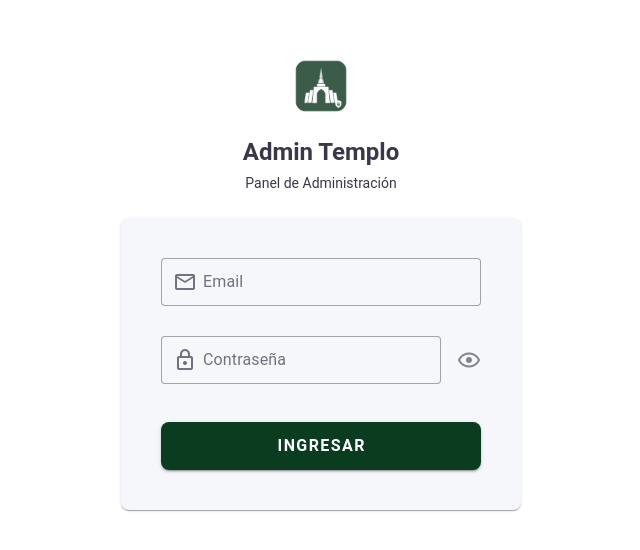
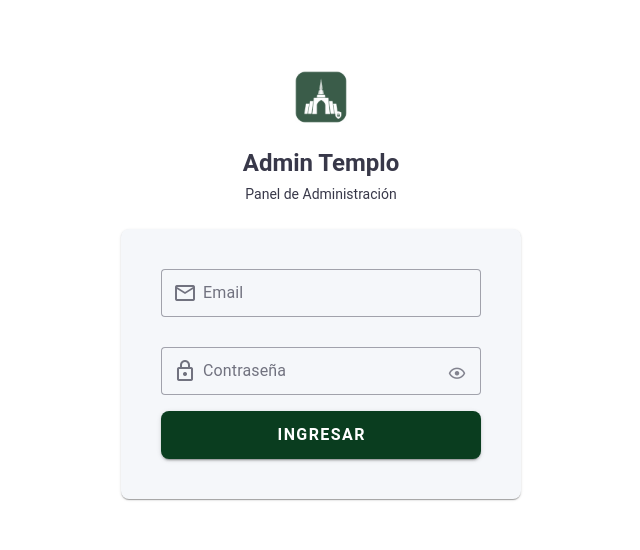
Before and after one commit to rishardcarranza/temple_donation_app_private, a Vue app: page /#/login in a window 1280 px wide. Shown: the part 120-670 px from the top of the page, without its empty margins (319-959 px from the left). Built offline with nearby package versions, Linux system fonts and the light colour scheme; no server answers.

Commit message:
cambios varios, readme

```diff
--- a/src/App.vue
+++ b/src/App.vue
@@ -5,16 +5,6 @@
 </template>
 
 <script setup>
-import { onMounted } from 'vue'
-import { useAuthStore } from '@/stores/auth'
-
-const auth = useAuthStore()
-
-onMounted(async () => {
-  if (!auth.token && auth.refreshToken) {
-    await auth.refresh()
-  }
-})
 </script>
 
 <style>
--- a/src/api/index.js
+++ b/src/api/index.js
@@ -4,6 +4,8 @@ import { useAuthStore } from '@/stores/auth'
 const api = axios.create({
   baseURL: import.meta.env.VITE_API_BASE_URL
 })
+
+let isRefreshing = false
 
 api.interceptors.request.use(
   (config) => {
@@ -19,14 +21,35 @@ api.interceptors.request.use(
 api.interceptors.response.use(
   (response) => response,
   async (error) => {
-    if (error.response?.status === 401) {
+    const originalRequest = error.config
+
+    if (error.response?.status === 401 && !originalRequest._retry) {
+      originalRequest._retry = true
+
+      if (isRefreshing) {
+        return Promise.reject(error)
+      }
+
+      isRefreshing = true
       const auth = useAuthStore()
-      const refreshed = await auth.refresh()
-      if (refreshed) {
-        return api.request(error.config)
+
+      try {
+        const refreshed = await auth.refresh()
+        isRefreshing = false
+
+        if (refreshed) {
+          originalRequest.headers.Authorization = `Bearer ${auth.token}`
+          return api.request(originalRequest)
+        }
+      } catch (e) {
+        isRefreshing = false
       }
-      auth.logout()
+
+      if (!auth.token) {
+        window.location.hash = '#/login'
+      }
     }
+
     return Promise.reject(error)
   }
 )
--- /dev/null
+++ b/src/layouts/AuthLayout.vue
@@ -0,0 +1,31 @@
+<template>
+  <v-app>
+    <router-view />
+    <v-snackbar
+      v-model="snackbarVisible"
+      :color="notifications.type"
+      :timeout="3000"
+      location="top"
+    >
+      {{ notifications.message }}
+    </v-snackbar>
+  </v-app>
+</template>
+
+<script setup>
+import { computed } from 'vue'
+import { useNotificationsStore } from '@/stores/notifications'
+
+const notifications = useNotificationsStore()
+
+const snackbarVisible = computed({
+  get: () => notifications.show && notifications.message.length > 0,
+  set: (val) => { if (!val) notifications.clear() }
+})
+</script>
+
+<style>
+html {
+  overflow-y: auto !important;
+}
+</style>
--- a/src/router/index.js
+++ b/src/router/index.js
@@ -4,9 +4,15 @@ import { useAuthStore } from '@/stores/auth'
 const routes = [
   {
     path: '/login',
-    name: 'Login',
-    component: () => import('@/views/LoginView.vue'),
-    meta: { requiresAuth: false }
+    component: () => import('@/layouts/AuthLayout.vue'),
+    meta: { requiresAuth: false },
+    children: [
+      {
+        path: '',
+        name: 'Login',
+        component: () => import('@/views/LoginView.vue')
+      }
+    ]
   },
   {
     path: '/',
@@ -51,14 +57,21 @@ const router = createRouter({
   routes
 })
 
-router.beforeEach((to) => {
+router.beforeEach(async (to, from) => {
   const auth = useAuthStore()
+
   if (to.meta.requiresAuth === false) {
     if (auth.token) {
       return '/dashboard'
     }
   } else if (to.meta.requiresAuth && !auth.token) {
-    return '/login'
+    if (auth.refreshToken && !auth.isRefreshing) {
+      const ok = await auth.refresh()
+      if (ok) return true
+    }
+    if (!auth.token) {
+      return '/login'
+    }
   }
 })
 
--- a/src/stores/auth.js
+++ b/src/stores/auth.js
@@ -9,7 +9,8 @@ export const useAuthStore = defineStore('auth', {
   state: () => ({
     token: getStoredToken(),
     user: null,
-    refreshToken: localStorage.getItem('refresh_token') || null
+    refreshToken: localStorage.getItem('refresh_token') || null,
+    isRefreshing: false
   }),
 
   getters: {
@@ -30,31 +31,31 @@ export const useAuthStore = defineStore('auth', {
     },
 
     async refresh() {
-      if (!this.refreshToken) return false
+      if (!this.refreshToken || this.isRefreshing) return false
+      this.isRefreshing = true
       try {
         const response = await api.auth.refresh(this.refreshToken)
-        this.token = response.data.access_token
+        const data = response.data
+        this.token = data.access_token
+        this.refreshToken = data.refresh_token
+
         sessionStorage.setItem('access_token', this.token)
         localStorage.setItem('access_token', this.token)
+        localStorage.setItem('refresh_token', this.refreshToken)
         return true
       } catch (e) {
         this.logout()
         return false
+      } finally {
+        this.isRefreshing = false
       }
-    },
-
-    async initAuth() {
-      if (this.token) return true
-      if (this.refreshToken) {
-        return await this.refresh()
-      }
-      return false
     },
 
     logout() {
       this.token = null
       this.user = null
       this.refreshToken = null
+      this.isRefreshing = false
       sessionStorage.removeItem('access_token')
       localStorage.removeItem('access_token')
       localStorage.removeItem('refresh_token')
--- a/src/views/LoginView.vue
+++ b/src/views/LoginView.vue
@@ -21,17 +21,27 @@
                   bg-color="surface"
                   required
                 />
+                <div class="password-input-wrapper mb-2">
                   <v-text-field
                     v-model="password"
                     label="Contraseña"
                     prepend-inner-icon="mdi-lock-outline"
                     :type="showPassword ? 'text' : 'password'"
-                  :append-icon="showPassword ? 'mdi-eye-off-outline' : 'mdi-eye-outline'"
-                  @click:append="showPassword = !showPassword"
                     :error-messages="passwordErrors"
                     bg-color="surface"
                     required
+                    hide-details
                   />
+                  <v-btn
+                    icon
+                    variant="text"
+                    size="small"
+                    class="password-toggle"
+                    @click="showPassword = !showPassword"
+                  >
+                    <v-icon>{{ showPassword ? 'mdi-eye-off-outline' : 'mdi-eye-outline' }}</v-icon>
+                  </v-btn>
+                </div>
                 <v-btn
                   type="submit"
                   color="primary"
@@ -113,4 +123,28 @@ async function handleLogin() {
 .v-btn {
   font-weight: 600;
 }
+
+.password-input-wrapper {
+  position: relative;
+}
+
+.password-input-wrapper :deep(.v-field) {
+  padding-right: 44px !important;
+}
+
+.password-toggle {
+  position: absolute;
+  right: 4px;
+  top: 50%;
+  transform: translateY(-50%);
+  margin-top: 2px;
+}
+
+.password-toggle .v-icon {
+  opacity: 0.6;
+}
+
+.password-toggle:hover .v-icon {
+  opacity: 1;
+}
 </style>
```
Also changed, not shown: 2 other files (tests, documents, lock files or other folders). Lines whose indentation alone changed are shown as unchanged.
